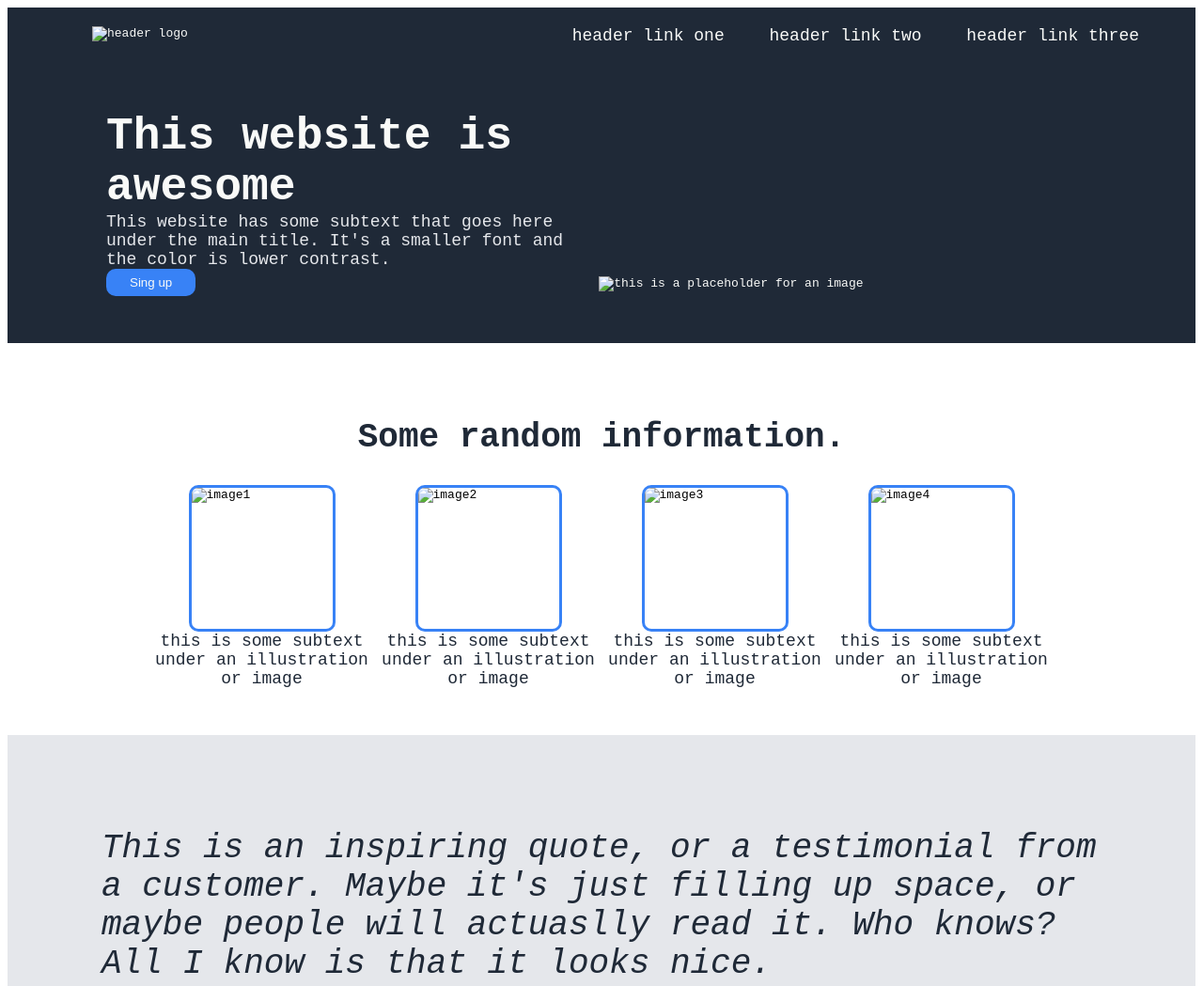
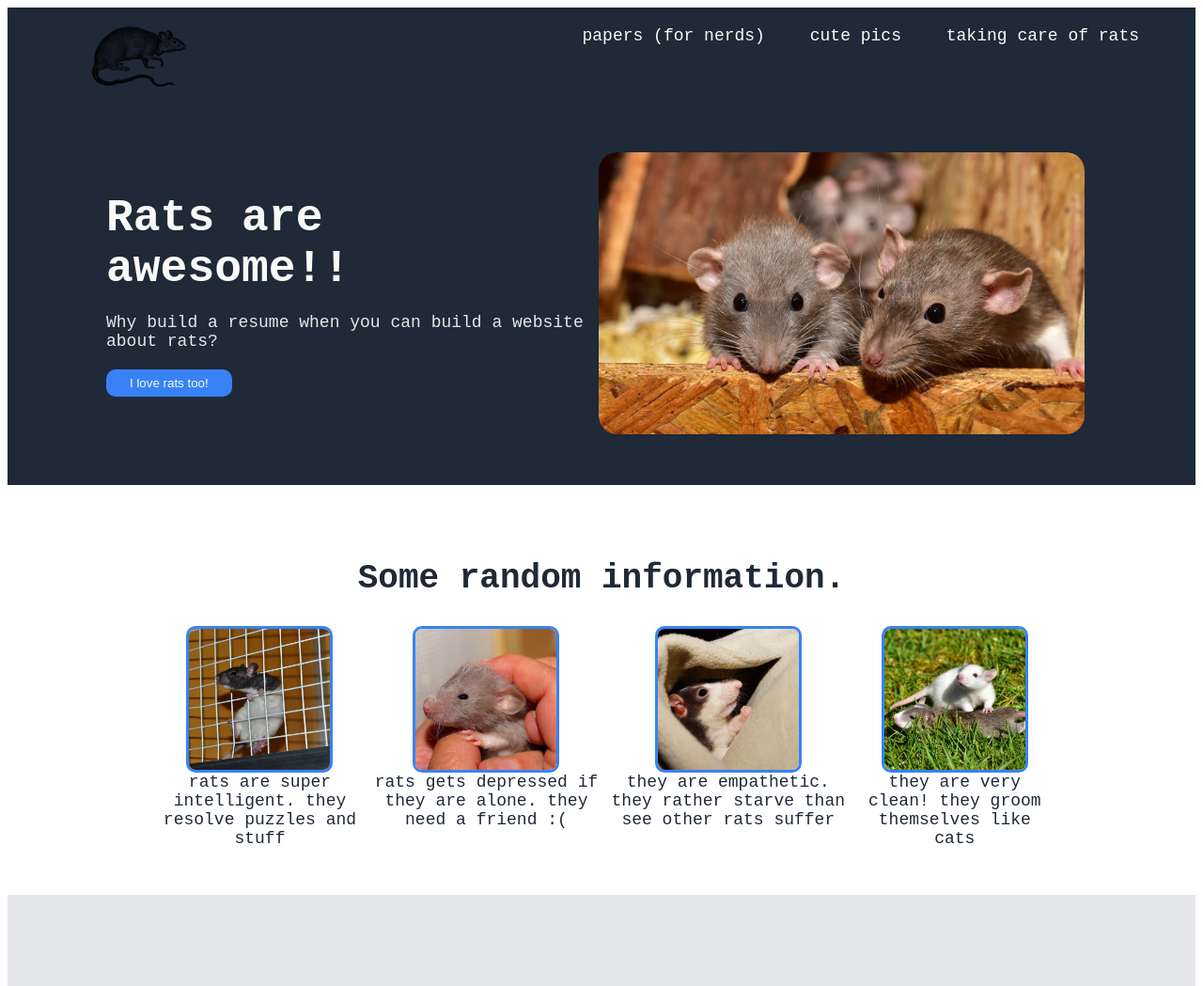
Before and after one commit to rat00lis/landing_page, a plain HTML site: page index.html in a window 1280 px wide. Shown: the top 1049 px of the page at 94% size. Drawn offline with Linux system fonts and the light colour scheme.

Commit message:
rats variant

```diff
--- a/index.css
+++ b/index.css
@@ -13,6 +13,8 @@ section#first{
 }
 .half-width{
     width: 49%;
+    align-items: center;
+    vertical-align: middle;
 }
 
 .left, .right{
@@ -29,6 +31,8 @@ section#first{
 }
 #first{
     color: #f9fAf8;
+    align-items: center;
+    vertical-align: middle;
 }
 #first button {
     background: #3882F6; /* Elimina el fondo */
@@ -60,6 +64,9 @@ section#first{
     font-size: 18px;
 
 }
+#header a:hover{
+    color: #3882f6;
+}
 footer{
     color: #f9fAf8;
 }
@@ -86,6 +93,7 @@ footer{
     min-height: 150px;
     max-height: 150px;
     height: auto;
+    object-fit: cover;
 }
 #random-info p{
     font-size: 18px;
@@ -158,3 +166,14 @@ div.quote{
 #call-to-action div{
     justify-content: space-between;
 }
+#img_header{
+    width: 100px;
+    height: auto;
+}
+#main_image{
+    width: 100%;
+    height: 300px;
+    /* cover image */
+    object-fit:cover;
+    border-radius: 20px;
+}
--- a/index.html
+++ b/index.html
@@ -2,60 +2,57 @@
 <html>
     <head>
         <meta charset="utf-8">
-        <title>Landing Page</title>
+        <title>Rats are Awesome!!</title>
         <link rel="stylesheet" href="index.css">
     </head>
     <body>
         <header class="flex-horizontal dark-blue" id="header">
-            <img src="./header_logo.png" alt="header logo">
+            <img src="img/header_logo.png" alt="header logo" id="img_header">
             <div>
-                <a href="" class="margins20">header link one</a>
-                <a href="" class="margins20">header link two</a>
-                <a href=""  class="margins20">header link three</a>
+                <a href="https://scholar.google.com/scholar?hl=es&as_sdt=0,5&q=about+rats" class="margins20">papers (for nerds)</a>
+                <a href="https://www.pinterest.cl/search/pins/?q=rats&rs=typed" class="margins20">cute pics</a>
+                <a href="https://www.youtube.com/watch?v=aOLp4M3cses&pp=ygUTdGFraW5nIGNhcmUgb2YgcmF0cw%3D%3D"  class="margins20">taking care of rats</a>
             </div>
         </header>
         <section id="first" class="dark-blue">
-            <div class="half-width left">
-                <h1>This website is awesome</h1>
-                <p>This website has some subtext that goes
-                    here under the main title. It's a smaller
-                    font and the color is lower contrast.
+            <div class="half-width left" >
+                <h1 style="margin-bottom: 20px;">Rats are awesome!!</h1>
+                <p style="margin-bottom: 20px;">
+                    Why build a resume when you can build a website about rats?
                 </p>
-                <button>Sing up</button>
+                <!-- <button>I love rats too!</button> -->
+                <!-- make it clickable with link -->
+                <button onclick="window.location.href='https://www.youtube.com/watch?v=3X-iqFRGqbc'">I love rats too!</button>
             </div>
             <div class="half-width right">
-                <img src="./main-image.png" alt="this is a placeholder for an image">
+                <img src="img/main_image.jpg" id="main_image" alt="this is a placeholder for an image">
             </div>
         </section>
         <section class="white" id="random-info">
             <h1>Some random information.</h1>
             <div class="flex-horizontal space-around">
                 <div class="item">
-                    <img src="./image1.png" alt="image1">
+                    <img src="img/image1.jpg" alt="image1">
                     <p class="item-desc">
-                        this is some subtext under an
-                        illustration or image
+                        rats are super intelligent. they resolve puzzles and stuff
                     </p>
                 </div>
                 <div class="item">
-                    <img src="./image2.png" alt="image2">
+                    <img src="img/image2.jpg" alt="image2">
                     <p class="item-desc">
-                        this is some subtext under an
-                        illustration or image
+                        rats gets depressed if they are alone. they need a friend :(
                     </p>
                 </div>
                 <div class="item">
-                    <img src="./image3.png" alt="image3">
+                    <img src="img/image3.jpg" alt="image3">
                     <p class="item-desc">
-                        this is some subtext under an
-                        illustration or image
+                        they are empathetic. they rather starve than see other rats suffer
                     </p>
                 </div>
                 <div class="item">
-                    <img src="./image4.png" alt="image4">
+                    <img src="img/image4.jpg" alt="image4">
                     <p class="item-desc">
-                        this is some subtext under an
-                        illustration or image
+                        they are very clean! they groom themselves like cats
                     </p>
                 </div>
             </div>
@@ -63,12 +60,9 @@
         <section class="blue-gray">
             <div class="quote">
                 <p class="quote">
-                    This is an inspiring quote, or a testimonial from a
-                     customer. Maybe it's just filling up space, or maybe
-                      people will actuaslly read it. Who knows? All I know
-                       is that it looks nice.
+                    Rats are like dogs but small. Rats are like cats but social. Rats are like humans but better.
                 </p>
-                <h4>-Thor, God of Thunder</h4>
+                <h4>- Oliver Brito (me lol)</h4>
             </div>
         </section>
         <section class="white" id="call-to-action">
@@ -76,16 +70,16 @@
                 <div class="vertical">
                     <h4> Call to action! It's time! </h4>
                     <p class="action-desc">
-                        Sign up for our product by clicking that button right over there!
+                        Give your soul to the rats!!!
                     </p>
                 </div>
-                <button class="signup">
-                    Sign Up
+                <button onclick="window.location.href='https://www.youtube.com/watch?v=OXQwx1EolD8'" class="signup">
+                    YEEEEEESSSS
                 </button>
             </div>
         </section>
         <footer class="dark-blue">
-            Copyright ® The Odin Project 2021
+            Copyright ® NOT RATS 2024
         </footer>
     </body>
 </html>
```
Also changed, not shown: img/header_logo.png (added), img/image1.jpg (added), img/image2.jpg (added), img/image3.jpg (added), img/image4.jpg (added), img/main_image.jpg (added).
